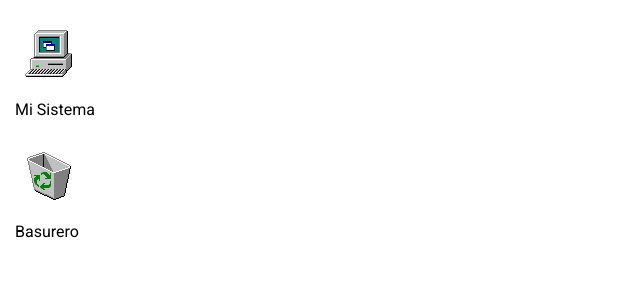
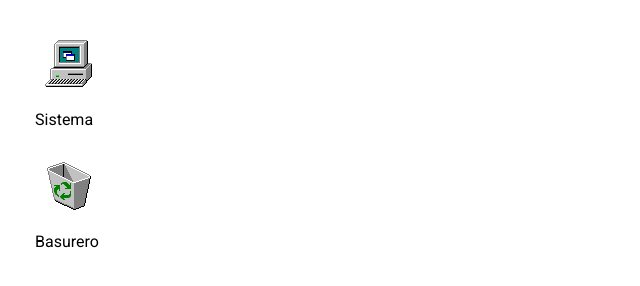
Before and after one commit to spkide/retro-windows, a website built with Parcel: page my-project/src/index.html in a window 1280 px wide. Shown: the whole page, without its empty margins (0-640 px from the left). Built offline with nearby package versions, Linux system fonts and the light colour scheme; files whose address does not match are found by name.

Commit message:
version.2.2.3

```diff
--- a/my-project/src/index.html
+++ b/my-project/src/index.html
@@ -9,7 +9,7 @@
 </head>
 <body>
     <div class="asuka">
-            <img src="img/computer_explorer_cool-0.png" alt="" class="iconos"><a href="#" class="sistema">Mi Sistema</a>
+            <img src="img/computer_explorer_cool-0.png" alt="" class="iconos"><a href="#" class="sistema">Sistema</a>
             <img src="img/recycle_bin_empty_cool-0.png" alt="" class="iconos"><a href="#" class="trash">Basurero</a>
     </div>
 </body>
--- a/my-project/src/scss/styles.scss
+++ b/my-project/src/scss/styles.scss
@@ -14,13 +14,14 @@ body{
 .asuka{
     background-image: url('../img/asuka.jpg');
     background-repeat: no-repeat;
-    background-attachment: fixed;
+    background-attachment:fixed;
+    padding: 10px 20px;
     width: 100%;
     height: 100vh;
 }
 
 .iconos{
-    display: flex;
+    display: block;
     flex-direction: column;
     padding: 20px 15px;
     margin: 10px;
```
Also changed, not shown: my-project/dist/index.html, 2 other files.
